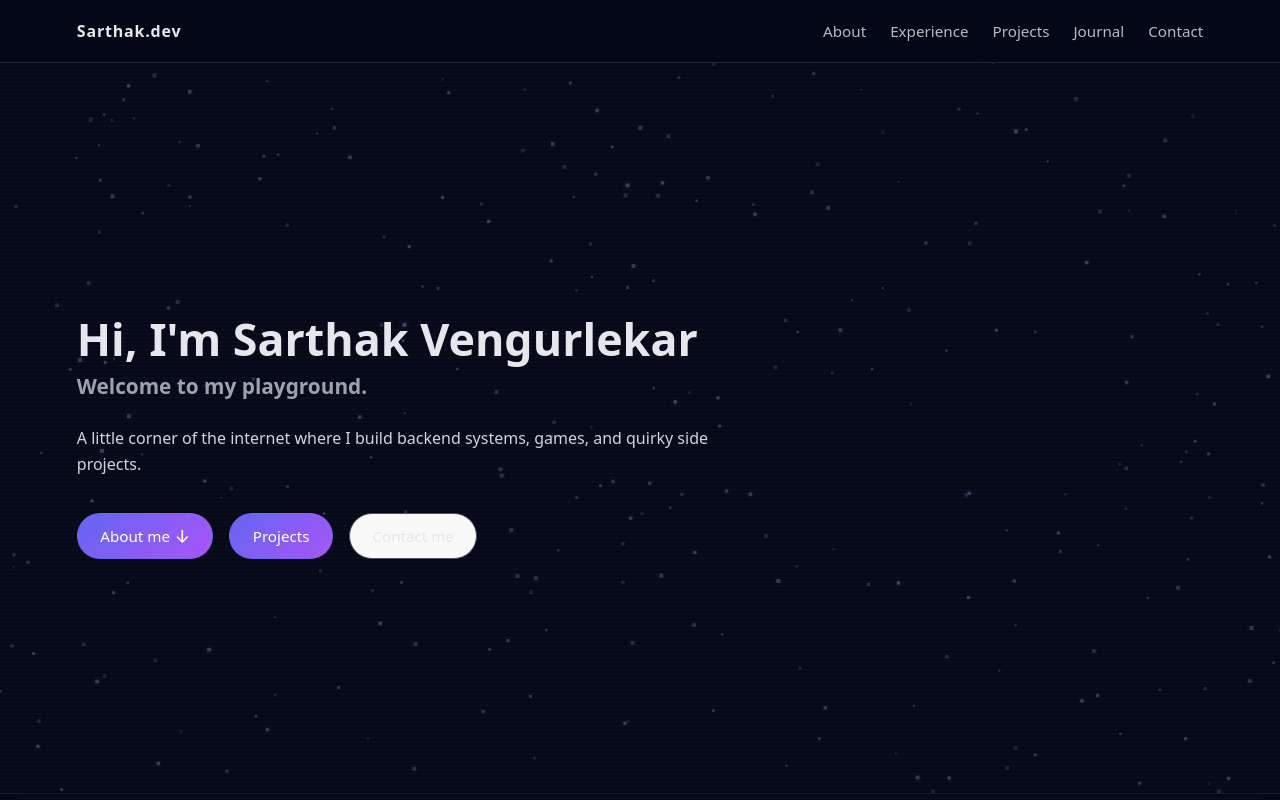
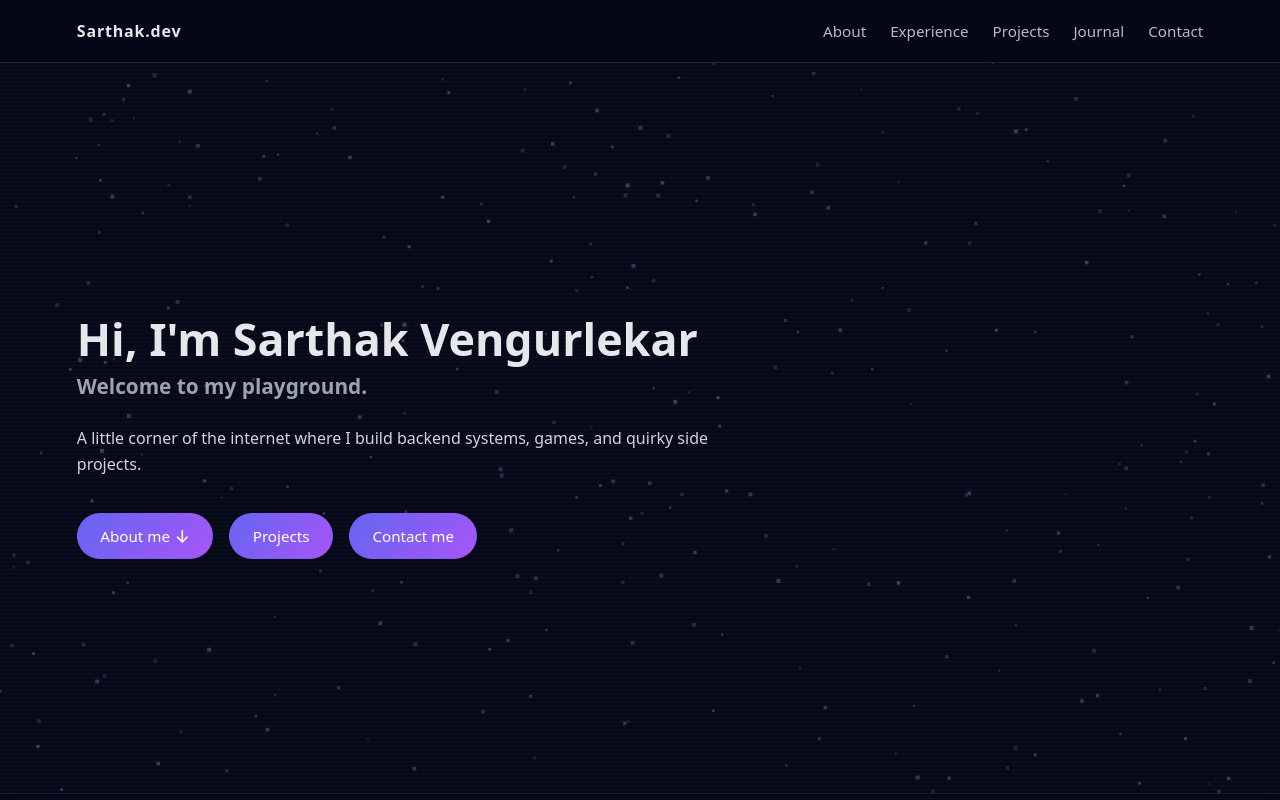
Before and after one commit to sarthakvengurlekar/PassionPortfolio, a React (Vite) app in the folder my-react-app/: page / in a window 1280 px wide. Shown: the top 800 px of the page. Built offline with nearby package versions, Linux system fonts and the light colour scheme.

Commit message:
Changed About me color

```diff
--- a/my-react-app/src/components/Hero.jsx
+++ b/my-react-app/src/components/Hero.jsx
@@ -42,7 +42,7 @@ function Hero() {
           </button>
 
           <button
-            className="btn secondary hero-btn"
+            className="btn primary hero-btn"
             onClick={() => scrollTo("contact")}
           >
             Contact me
--- a/my-react-app/src/components/ProjectSection.jsx
+++ b/my-react-app/src/components/ProjectSection.jsx
@@ -7,7 +7,7 @@ function ProjectsSection() {
   return (
     <Section id="projects" title="Projects">
       <p>
-        This section will host my passion projects — online chess tools, Pong,
+        This section will host my passion projects: Online chess tools, Pong,
         Tetris, and other games.
       </p>
 
@@ -16,7 +16,7 @@ function ProjectsSection() {
         <Link to="/pong" className="project-card">
           <h3>Pong Clone</h3>
           <p>
-            A browser game built with React and canvas — angled bounces,
+            A browser game built with React and canvas. Angled bounces,
             power-ups, and just enough chaos.
           </p>
         </Link>
@@ -24,7 +24,7 @@ function ProjectsSection() {
         <Link to="/visualizer/sorting" className="project-card">
           <h3>Algorithm Visualizer</h3>
           <p>
-            A canvas-based visual playground for sorting algorithms — step mode, stats, and custom inputs.
+            A canvas-based visual playground for sorting algorithms. Step mode, stats, and custom inputs.
           </p>
         </Link>
 
```
